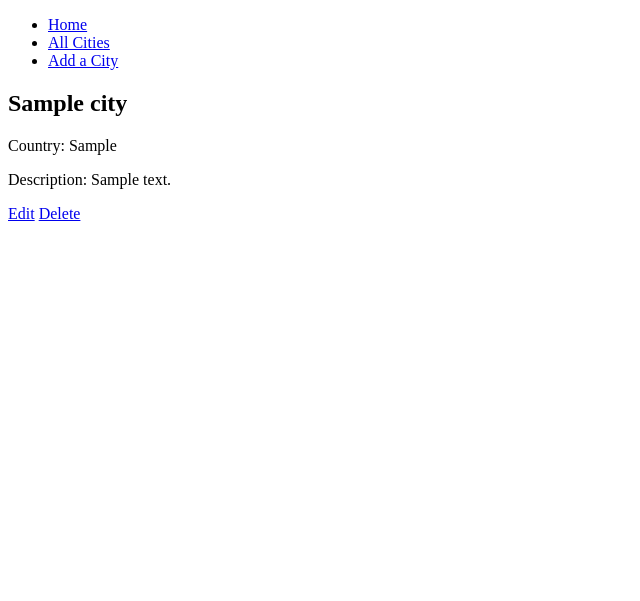
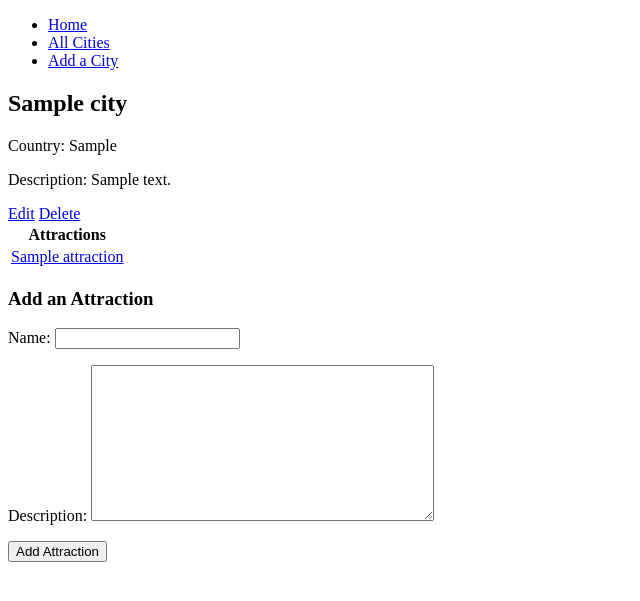
Before and after one commit to dorkykenny/journeypal, a Django app: page /cities/1/ in a window 1280 px wide. Shown: the top 601 px of the page, without its empty margins (0-640 px from the left). Run offline with Django 5.2, Linux system fonts and the light colour scheme; tables that the repository leaves empty hold one stand-in row (values such as "Sample post").

Commit message:
adds: attraction model and form

```diff
--- /dev/null
+++ b/journeypal/my_app/forms.py
@@ -0,0 +1,7 @@
+from django import forms
+from .models import Attraction
+
+class AttractionForm(forms.ModelForm):
+    class Meta:
+        model = Attraction
+        fields = ['name', 'description']
--- a/journeypal/my_app/models.py
+++ b/journeypal/my_app/models.py
@@ -11,3 +11,16 @@ class City(models.Model):
 
     def get_absolute_url(self):
         return reverse('city-detail', kwargs={'city_id': self.id})
+
+
+class Attraction(models.Model):
+    name = models.CharField(max_length=255)
+    description = models.TextField()
+
+    city = models.ForeignKey(City, on_delete=models.CASCADE)
+
+    def __str__(self):
+        return self.name
+
+    class Meta:
+        ordering = ['name']
--- a/journeypal/my_app/templates/cities/detail.html
+++ b/journeypal/my_app/templates/cities/detail.html
@@ -16,6 +16,46 @@
     </div>
 
 
+    <section class="attractions">
+
+        <div class="subsection-content">
+            {% if city.attraction_set.all.count %}
+            <table>
+                <thead>
+                <tr>
+                    <th>Attractions</th>
+                </tr>
+                </thead>
+                <tbody>
+                    {% for attraction in city.attraction_set.all %}
+                <tr>
+                    <td>
+                        <a href="{% url 'attraction-detail' city.id attraction.id %}">
+                            {{attraction.name}}
+                        </a>
+                    </td>
+                </tr>
+                    {% endfor %}
+                </tbody>
+            </table>
+            {% else %}
+                <div class="subsection-content">
+                    <p>No added attractions yet!</p>
+                </div>
+            {% endif %}
+
+        </div>
+
+        <h3>Add an Attraction</h3>
+
+        <form action="" method="post" class="subsection-content" autocomplete="off">
+            {% csrf_token %}
+            {{ attraction_form.as_p }}
+            <button type="submit" class="btn submit">Add Attraction</button>
+        </form>
+
+    </section>
+
 </section>
 
 {% endblock %}
--- a/journeypal/my_app/urls.py
+++ b/journeypal/my_app/urls.py
@@ -9,4 +9,7 @@ urlpatterns = [
     path('cities/create/', views.CityCreate.as_view(), name='city-create'),
     path('cities/<int:pk>/update/', views.CityUpdate.as_view(), name='city-update'),
     path('cities/<int:pk>/delete/', views.CityDelete.as_view(), name='city-delete'),
+
+    path('cities/<int:city_id>/add-attraction', views.add_attraction, name='add-attraction'),
+    path('cities/<int:pk>/attractions/<int:attraction_id>/', views.AttractionDetail.as_view(), name='attraction-detail'),
 ]
--- a/journeypal/my_app/views.py
+++ b/journeypal/my_app/views.py
@@ -1,8 +1,9 @@
-from django.shortcuts import render
+from django.shortcuts import render, redirect
 from django.views.generic.edit import CreateView, UpdateView, DeleteView
 from django.views.generic import DetailView
 
-from .models import City
+from .models import City, Attraction
+from .forms import AttractionForm
 
 
 def home(request):
@@ -14,7 +15,8 @@ def city_index(request):
 
 def city_detail(request, city_id):
     city = City.objects.get(id=city_id)
-    return render(request, 'cities/detail.html', {'city': city})
+    attraction_form = AttractionForm()
+    return render(request, 'cities/detail.html', {'city': city, 'attraction_form': attraction_form})
 
 class CityCreate(CreateView):
     model = City
@@ -28,3 +30,15 @@ class CityUpdate(UpdateView):
 class CityDelete(DeleteView):
     model = City
     success_url = '/cities/'
+
+def add_attraction(request, city_id):
+    form = AttractionForm(request.POST)
+
+    if form.is_valid():
+        new_attraction = form.save(commit=False)
+        new_attraction.city_id = city_id
+        new_attraction.save()
+    return redirect('city-detail', city_id=city_id)
+
+class AttractionDetail(DetailView):
+    model = Attraction
```
Also changed, not shown: journeypal/my_app/migrations/0002_attraction.py (added).
